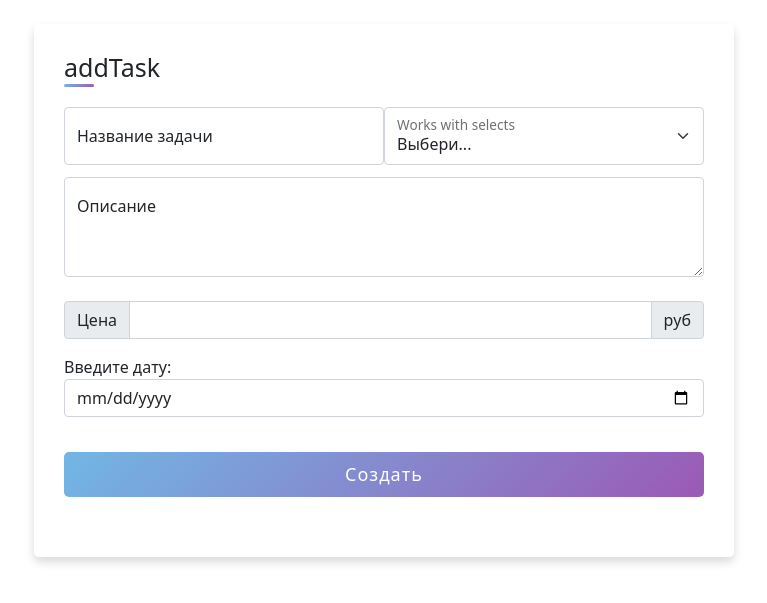
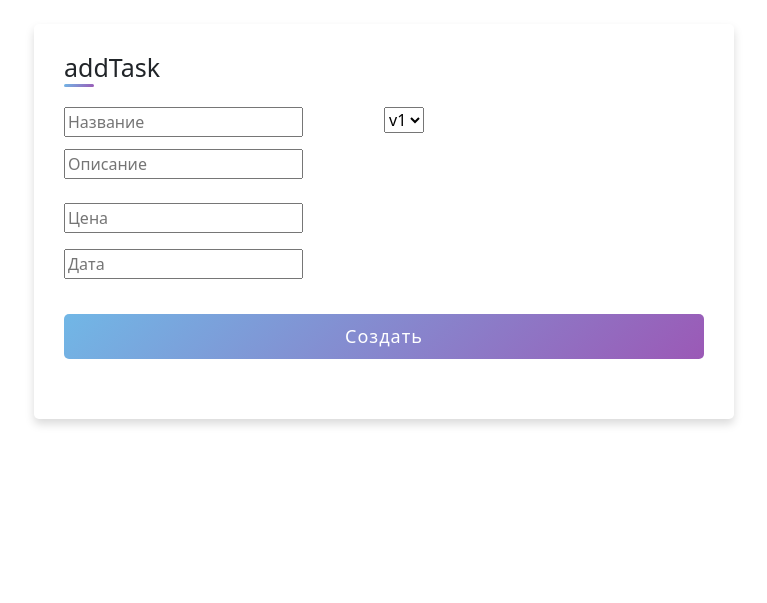
Before and after one commit to DegtyarevEvgeniy/BeFreela, a Django app: page /addTask/ in a window 1280 px wide. Shown: the part 56-659 px from the top of the page, without its empty margins (256-1023 px from the left). Run offline with Django 4.2, Linux system fonts and the light colour scheme.

Commit message:
addTask save into DB

```diff
--- a/bizopt/BO/forms.py
+++ b/bizopt/BO/forms.py
@@ -34,8 +34,13 @@ class ProductCreationForm(forms.Form):
 
 
 class addTasks(forms.Form):
-    task_name = forms.CharField(required=True)
-    select = forms.CharField()
-    description = forms.CharField()
-    price = forms.IntegerField(required=True)
-    data = forms.DateField()
+    data = (
+        (1, "v1"),
+        (2, "v2"),
+        (3, "v3"),
+    )
+    task_name = forms.CharField(label='Название', required=True, widget=forms.TextInput(attrs={'placeholder': 'Название'}))
+    select = forms.ChoiceField(label='Теги', choices=data, widget=forms.Select)
+    description = forms.CharField(label='Описание', widget=forms.TextInput(attrs={'placeholder': 'Описание'}))
+    price = forms.IntegerField(label='Цена', required=True, widget=forms.TextInput(attrs={'placeholder': 'Цена'}))
+    data = forms.DateField(label='Дата', widget=forms.TextInput(attrs={'placeholder': 'Дата'}))
--- a/bizopt/BO/models.py
+++ b/bizopt/BO/models.py
@@ -1,3 +1,4 @@
+import uuid
 from django.db import models
 from django.forms import ModelForm
 
@@ -31,6 +32,7 @@ class Product(models.Model):
 
 
 class Task(models.Model):
+    task_id = models.UUIDField(default=uuid.uuid4, editable=False, unique=True)
     name = models.CharField(max_length=50, default='anonymous')
     select = models.CharField(max_length=50, default='')
     description = models.CharField(max_length=500, default='-')
--- a/bizopt/BO/templates/addTask.html
+++ b/bizopt/BO/templates/addTask.html
@@ -7,46 +7,35 @@
   <div class="container">
     <div class="title">addTask</div>
     <div class="content">
-      <form action="#">
-
+      <form method="post" action="{% url 'AddTask' %}">
+        {% csrf_token %}
         <div class="user-details">
           <div class="col-md">
             <div class="form-floating">
-              <input type="email" class="form-control" id="floatingInputGrid" placeholder="Название задачи" value="">
-              <label for="floatingInputGrid">Название задачи</label>
+              {{ form.task_name }}
             </div>
           </div>
           <div class="col-md">
             <div class="form-floating">
-              <select class="form-select" id="floatingSelectGrid" aria-label="Варианты из бд">
-                <option selected>Выбери...</option>
-                <option value="1">v1</option>
-                <option value="2">v2</option>
-                <option value="3">v3</option>
-              </select>
-              <label for="floatingSelectGrid">Works with selects</label>
+              {{ form.select }}
             </div>
           </div>
         </div>
 
         <div class="form-floating">
-            <textarea class="form-control" placeholder="Leave a comment here" id="floatingTextarea2" style="height: 100px"></textarea>
-            <label for="floatingTextarea2">Описание</label>
+          {{ form.description }}
         </div>
 
         <div class="input-box">
           <br>
           <div class="input-group mb-3">
-              <span class="input-group-text">Цена</span>
-              <input type="text" class="form-control" aria-label="Amount (to the nearest dollar)">
-              <span class="input-group-text">руб</span>
+            {{ form.price }}
           </div>
         </div>
 
 
         <div class="form-group">
-    <label for="inputDate">Введите дату:</label>
-    <input type="date" class="form-control">
+          {{ form.data }}
         </div>
 
 
--- a/bizopt/BO/views.py
+++ b/bizopt/BO/views.py
@@ -77,10 +77,6 @@ def yourTasks_page(request):
     context = gen_menu()
     return render(request, 'yourTasks.html', context)
 
-def addTask_page(request):
-    context = gen_menu()
-    return render(request, 'addTask.html', context)
-
 def baseProductCard_page(request):
     context = gen_menu()
     return render(request, 'baseProductCard.html', context)
@@ -90,11 +86,16 @@ def addTask_page(request):
     context = gen_menu()
     if request.method == 'POST':
         form = addTasks(request.POST)
-        if form.is_valid():
-            form.save()
-            return HttpResponseRedirect('/yourTasks/')
+        task = Task()
+        task.name = request.POST['task_name']
+        task.select = request.POST['select']
+        task.description = request.POST['description']
+        task.price = request.POST['price']
+        task.time = request.POST['data']
+        task.save()
     else:
         form = addTasks()
+        context["form"] = form
     return render(request, 'addTask.html', context)
 
 
```
Lines whose indentation alone changed are shown as unchanged.
